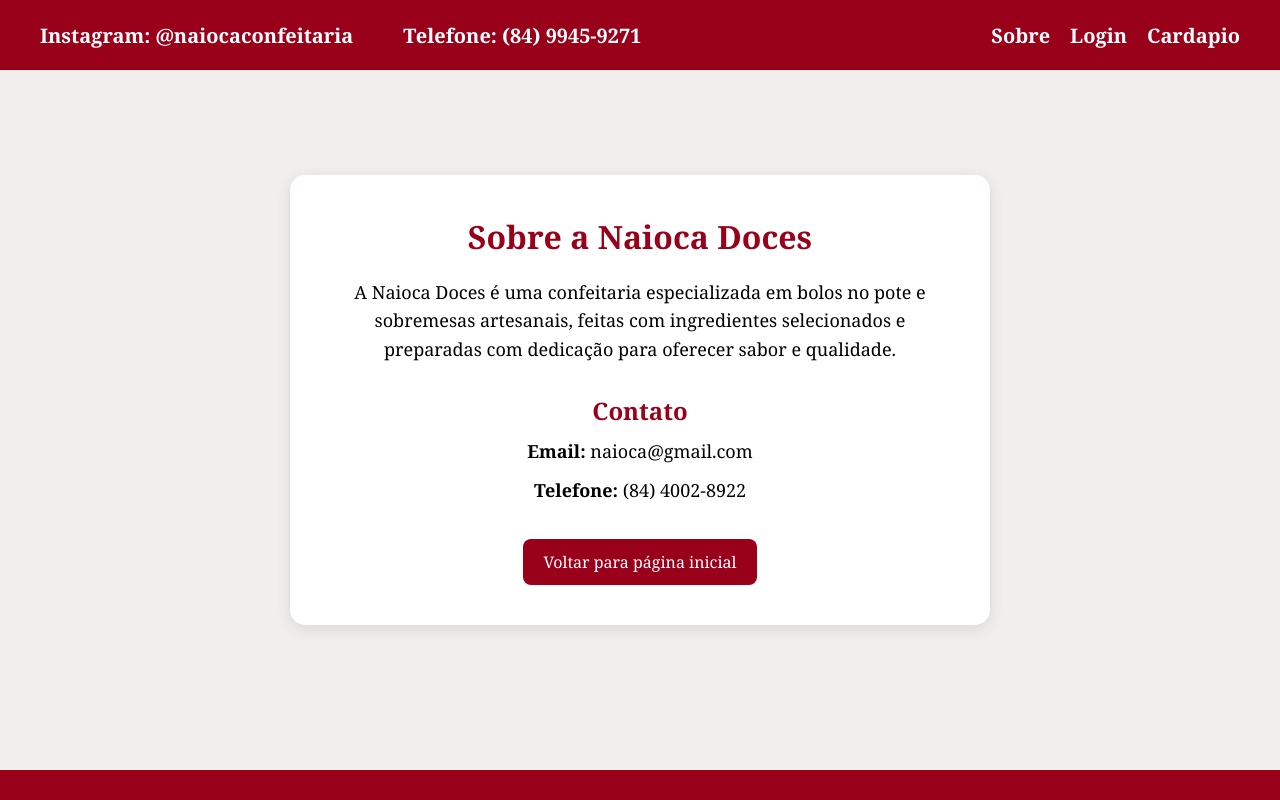
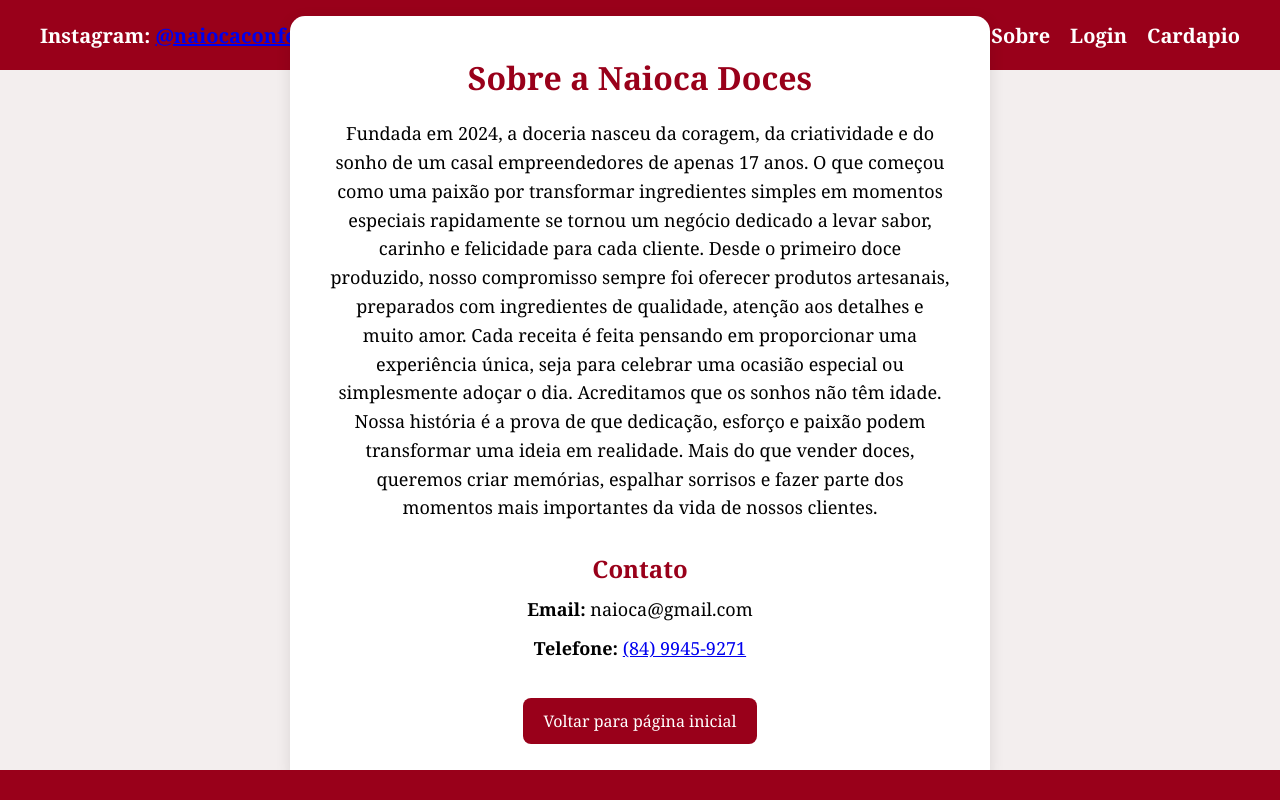
Before and after one commit to maidasilvacoelhinha-hue/Projeto-Naioca, a Django app: page /Naioca/sobre/ in a window 1280 px wide. Run offline with Django 5.2, Linux system fonts and the light colour scheme.

Commit message:
Fiz alterações no login,sobre,urls,views e criar conta.

```diff
--- a/Naioca/templates/Naioca/login.html
+++ b/Naioca/templates/Naioca/login.html
@@ -11,8 +11,8 @@
     <!-- TOPO -->
     <header class="topo">
         <div class="contato">
-            <span>Instagram: @naiocaconfeitaria</span>
-            <span>Telefone: (84) 9945-9271</span>
+            <span>Instagram: <A href="https://www.instagram.com/naiocaconfeitaria?igsh=MWFmcTF1cTE3Mnpraw==">@naiocaconfeitaria</A></span>
+            <span>Telefone: <a href="https://api.whatsapp.com/send?phone=558499459271&text=Bem%20vindo%20ao%20Naioca">(84) 9945-9271</a></span>
         </div>
 
         <nav class="menu">
--- a/Naioca/templates/Naioca/sobre.html
+++ b/Naioca/templates/Naioca/sobre.html
@@ -11,8 +11,8 @@
     <!-- TOPO -->
     <header class="topo">
         <div class="contato">
-            <span>Instagram: @naiocaconfeitaria</span>
-            <span>Telefone: (84) 9945-9271</span>
+            <span>Instagram: <A href="https://www.instagram.com/naiocaconfeitaria?igsh=MWFmcTF1cTE3Mnpraw==">@naiocaconfeitaria</A></span>
+            <span>Telefone: <a href="https://api.whatsapp.com/send?phone=558499459271&text=Bem%20vindo%20ao%20Naioca">(84) 9945-9271</a></span>
         </div>
 
         <nav class="menu">
@@ -28,15 +28,15 @@
             <h1>Sobre a Naioca Doces</h1>
 
             <p>
-                A Naioca Doces é uma confeitaria especializada em bolos no pote
-                e sobremesas artesanais, feitas com ingredientes selecionados
-                e preparadas com dedicação para oferecer sabor e qualidade.
+            Fundada em 2024, a doceria nasceu da coragem, da criatividade e do sonho de um casal empreendedores de apenas 17 anos. O que começou como uma paixão por transformar ingredientes simples em momentos especiais rapidamente se tornou um negócio dedicado a levar sabor, carinho e felicidade para cada cliente.
+            Desde o primeiro doce produzido, nosso compromisso sempre foi oferecer produtos artesanais, preparados com ingredientes de qualidade, atenção aos detalhes e muito amor. Cada receita é feita pensando em proporcionar uma experiência única, seja para celebrar uma ocasião especial ou simplesmente adoçar o dia.
+            Acreditamos que os sonhos não têm idade. Nossa história é a prova de que dedicação, esforço e paixão podem transformar uma ideia em realidade. Mais do que vender doces, queremos criar memórias, espalhar sorrisos e fazer parte dos momentos mais importantes da vida de nossos clientes.
             </p>
 
             <h2>Contato</h2>
 
             <p><strong>Email:</strong> naioca@gmail.com</p>
-            <p><strong>Telefone:</strong> (84) 4002-8922</p>
+            <p><strong>Telefone:</strong> <a href="https://api.whatsapp.com/send?phone=558499459271&text=Bem%20vindo%20ao%20Naioca">(84) 9945-9271</a></p>
 
             <a href="{% url 'Naioca:telainicial' %}" class="botao-voltar">
                 Voltar para página inicial
--- a/Naioca/urls.py
+++ b/Naioca/urls.py
@@ -8,4 +8,5 @@
     path("login/", views.login, name="login"),
     path("sobre/", views.sobre, name="sobre"),
     path("cardapio/", views.menu, name="cardapio"),
+    path("criarconta/", views.criarconta, name="criarconta"),
 ]
--- a/Naioca/views.py
+++ b/Naioca/views.py
@@ -13,6 +13,9 @@
 def cardapio(request):
     return cardapio(request,"Naioca/cardapio.html")
 
+def criarconta(request):
+    return render(request,"Naioca/criarconta.html")
+
 def menu(request):
     itens = [
         {"nome": "Bolo de chocolate", "descricao": "Bolo de chocolate delicioso e fofinho."},
```
Also changed, not shown: Naioca/templates/Naioca/criarconta.html (added, +42 -0 lines).
